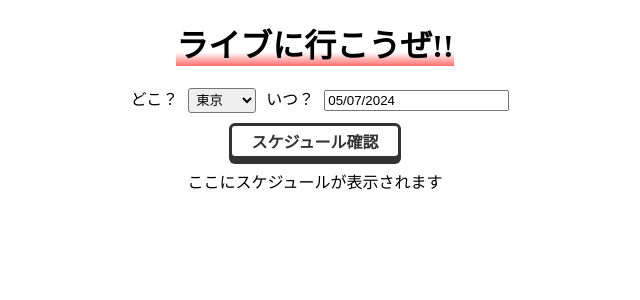
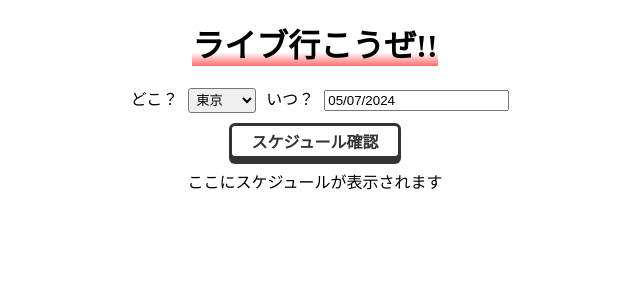
Before and after one commit to midorigameee/ScrapingLive, a React (Create React App) app in the folder simple-react-app/: page / in a window 1280 px wide. Shown: the top 300 px of the page, without its empty margins (325-965 px from the left). Built offline with nearby package versions, Linux system fonts and the light colour scheme; a web font is replaced by a local one.

Commit message:
タイトルを変更

```diff
--- a/simple-react-app/src/components/Title.jsx
+++ b/simple-react-app/src/components/Title.jsx
@@ -3,7 +3,7 @@ import styles from "../cssModule/Title.module.css";
 export function Title() {
   return (
     <h1 className={styles.TitleStyle}>
-      <div className={styles.TitleLine}>ライブに行こうぜ!!</div>
+      <div className={styles.TitleLine}>ライブ行こうぜ!!</div>
     </h1>
   );
 }
```
